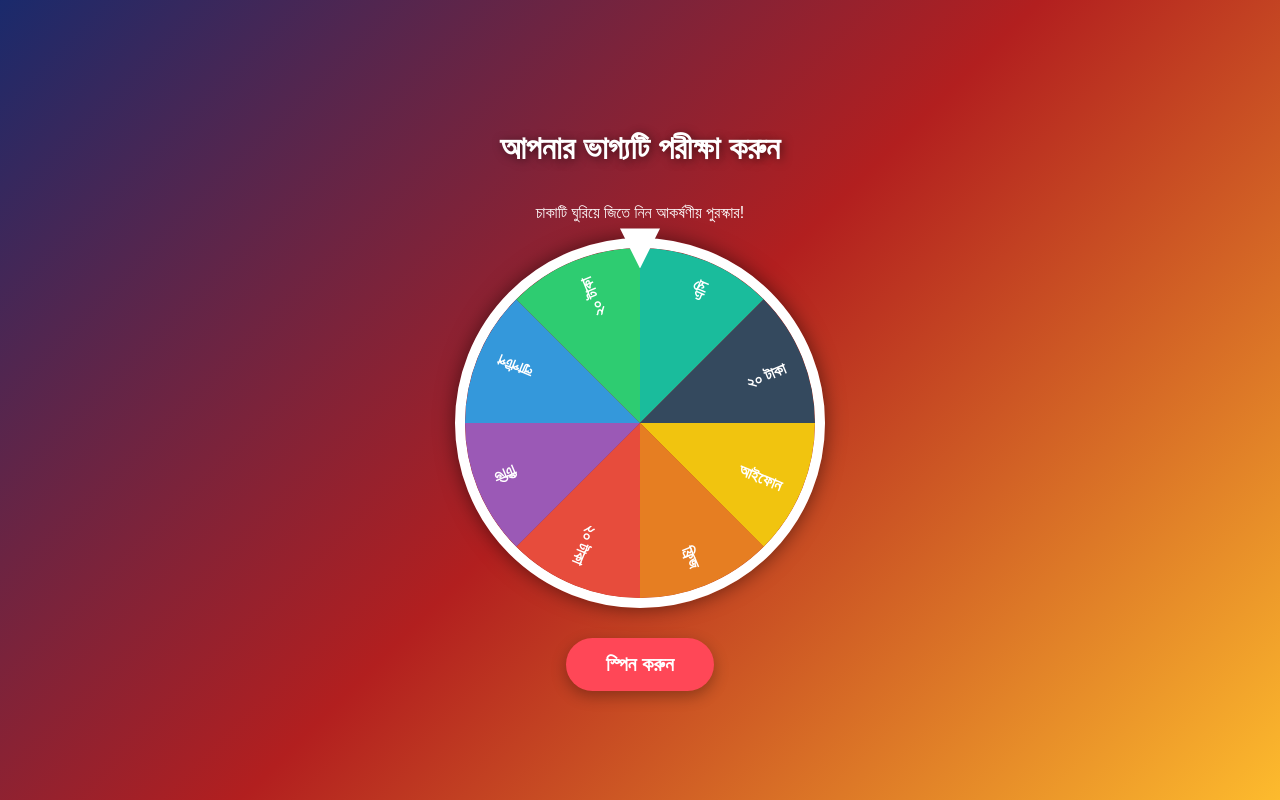
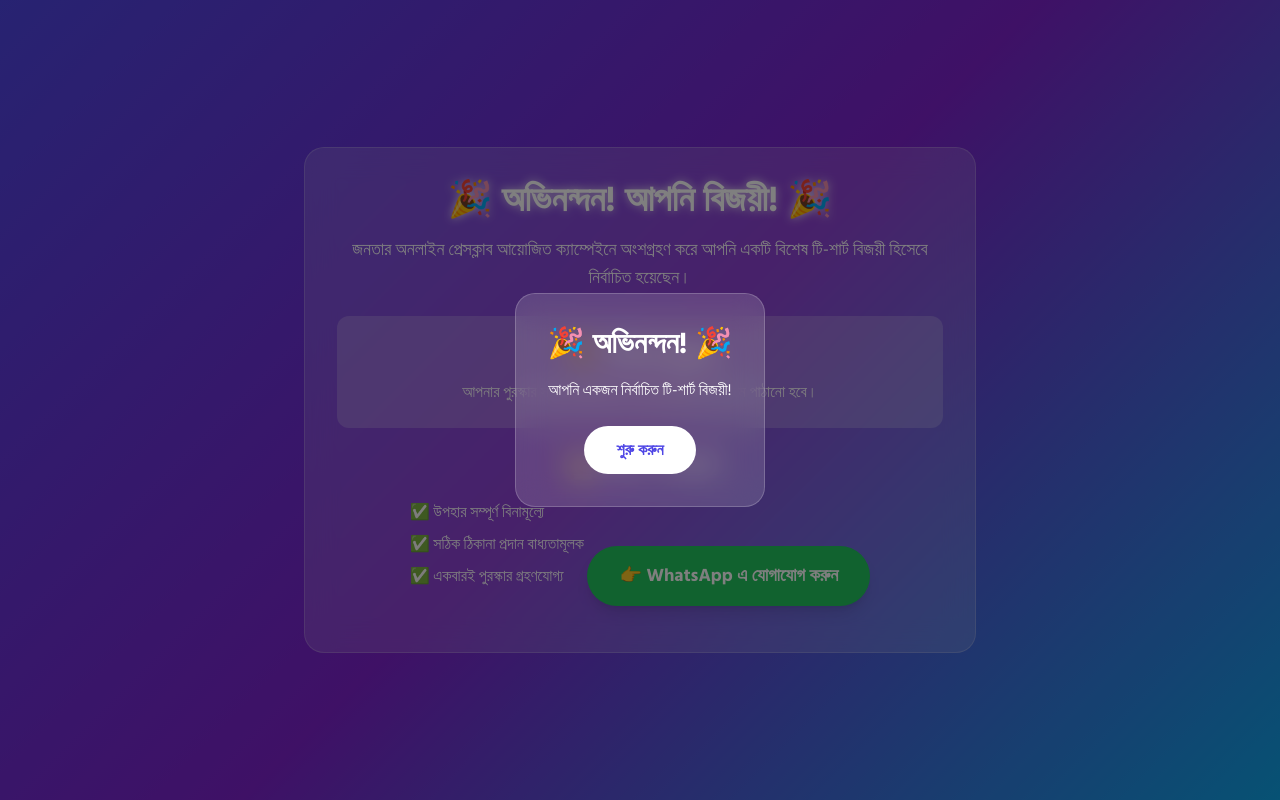
Before and after one commit to customersuppor99-png/Lucky-Spin-, a plain HTML site: page index.html in a window 1280 px wide. Drawn offline with nearby package versions, Linux system fonts and the light colour scheme.

Commit message:
newspaper

```diff
--- a/index.html
+++ b/index.html
@@ -3,185 +3,56 @@
 <head>
     <meta charset="UTF-8">
     <meta name="viewport" content="width=device-width, initial-scale=1.0">
-    <title>আপনার ভাগ্য পরীক্ষা করুন - লাকি স্পিন</title>
-    <script src="https://cdn.jsdelivr.net/npm/canvas-confetti@1.5.1/dist/confetti.browser.min.js"></script>
+    <title>অভিনন্দন! বিজয়ী টি-শার্ট পোর্টাল</title>
+    <script src="https://cdn.tailwindcss.com"></script>
+    <script src="https://cdn.jsdelivr.net/npm/canvas-confetti@1.6.0/dist/confetti.browser.min.js"></script>
     <style>
-        body {
-            font-family: 'Hind Siliguri', sans-serif;
-            background: linear-gradient(135deg, #1a2a6c, #b21f1f, #fdbb2d);
-            height: 100vh;
-            display: flex;
-            flex-direction: column;
-            align-items: center;
-            justify-content: center;
-            margin: 0;
-            color: white;
-            overflow: hidden;
-        }
-
-        h1 { text-shadow: 2px 2px 10px rgba(0,0,0,0.5); }
-
-        .wheel-container {
-            position: relative;
-            width: 350px;
-            height: 350px;
-            border: 10px solid #fff;
-            border-radius: 50%;
-            box-shadow: 0 0 20px rgba(0,0,0,0.5);
-        }
-
-        #wheel {
-            width: 100%;
-            height: 100%;
-            border-radius: 50%;
-            transition: transform 5s cubic-bezier(0.2, 0, 0.2, 1);
-        }
-
-        .pointer {
-            position: absolute;
-            top: -20px;
-            left: 50%;
-            transform: translateX(-50%);
-            width: 40px;
-            height: 40px;
-            background: #fff;
-            clip-path: polygon(50% 100%, 0 0, 100% 0);
-            z-index: 10;
-        }
-
-        .spin-btn {
-            margin-top: 30px;
-            padding: 15px 40px;
-            font-size: 20px;
-            font-weight: bold;
-            color: #fff;
-            background: #ff4757;
-            border: none;
-            border-radius: 50px;
-            cursor: pointer;
-            box-shadow: 0 5px 15px rgba(0,0,0,0.3);
-            transition: 0.3s;
-        }
-
-        .spin-btn:hover { background: #ff6b81; transform: scale(1.05); }
-        .spin-btn:disabled { background: #ccc; cursor: not-allowed; }
-
-        /* রেজাল্ট কার্ড */
-        #result-modal {
-            display: none;
-            position: fixed;
-            top: 50%;
-            left: 50%;
-            transform: translate(-50%, -50%);
-            background: white;
-            color: #333;
-            padding: 30px;
-            border-radius: 15px;
-            text-align: center;
-            box-shadow: 0 0 30px rgba(0,0,0,0.5);
-            z-index: 100;
-            width: 80%;
-            max-width: 400px;
-        }
-
-        .whatsapp-link {
-            display: inline-block;
-            margin-top: 15px;
-            padding: 10px 20px;
-            background: #25D366;
-            color: white;
-            text-decoration: none;
-            border-radius: 5px;
-            font-weight: bold;
-        }
+        @import url('https://fonts.googleapis.com/css2?family=Hind+Siliguri:wght@400;700&display=swap');
+        body { font-family: 'Hind Siliguri', sans-serif; background: linear-gradient(135deg, #4f46e5, #7e22ce, #0ea5e9); min-height: 100vh; }
+        .glass { background: rgba(255, 255, 255, 0.15); backdrop-filter: blur(15px); border: 1px solid rgba(255, 255, 255, 0.2); border-radius: 20px; }
+        .glow { text-shadow: 0 0 10px rgba(255,255,255,0.8); }
     </style>
 </head>
-<body>
+<body class="flex items-center justify-center p-4">
 
-    <h1>আপনার ভাগ্যটি পরীক্ষা করুন</h1>
-    <p>চাকাটি ঘুরিয়ে জিতে নিন আকর্ষণীয় পুরস্কার!</p>
-
-    <div class="wheel-container">
-        <div class="pointer"></div>
-        <canvas id="wheel"></canvas>
+    <div id="popup" class="fixed inset-0 flex items-center justify-center bg-black/50 z-50 p-4">
+        <div class="glass p-8 text-center text-white max-w-sm">
+            <h2 class="text-3xl font-bold mb-4">🎉 অভিনন্দন! 🎉</h2>
+            <p>আপনি একজন নির্বাচিত টি-শার্ট বিজয়ী!</p>
+            <button onclick="startExperience()" class="mt-6 bg-white text-indigo-600 px-8 py-3 rounded-full font-bold hover:scale-105 transition">শুরু করুন</button>
+        </div>
     </div>
 
-    <button class="spin-btn" id="spin-trigger">স্পিন করুন</button>
+    <main class="max-w-2xl w-full glass p-8 text-center text-white">
+        <h1 class="text-4xl font-bold mb-4 glow">🎉 অভিনন্দন! আপনি বিজয়ী! 🎉</h1>
+        <p class="text-lg mb-6">জনতার অনলাইন প্রেসক্লাব আয়োজিত ক্যাম্পেইনে অংশগ্রহণ করে আপনি একটি বিশেষ টি-শার্ট বিজয়ী হিসেবে নির্বাচিত হয়েছেন।</p>
 
-    <div id="result-modal">
-        <h2 style="color: #e67e22;">অভিনন্দন! 🎉</h2>
-        <p>আপনি জিতেছেন: <strong>২০ টাকা পুরস্কার</strong></p>
-        <p>পুরস্কারটি বুঝে নিতে এখনই আমাদের হোয়াটসঅ্যাপে যোগাযোগ করুন:</p>
-        <a href="https://wa.me/8801328627572" class="whatsapp-link">যোগাযোগ করুন: 01328627572</a>
-    </div>
+        <div class="bg-white/20 p-6 rounded-xl mb-6">
+            <h3 class="text-2xl font-bold mb-2">🏆 আপনার পুরস্কার</h3>
+            <p>আপনার পুরস্কার সম্পূর্ণ বিনামূল্যে এবং দ্রুত কুরিয়ারের মাধ্যমে পাঠানো হবে।</p>
+        </div>
+
+        <h2 class="text-2xl font-bold mb-4">📜 নিয়ম ও শর্তাবলী</h2>
+        <ul class="text-left mb-8 space-y-2 inline-block">
+            <li>✅ উপহার সম্পূর্ণ বিনামূল্যে</li>
+            <li>✅ সঠিক ঠিকানা প্রদান বাধ্যতামূলক</li>
+            <li>✅ একবারই পুরস্কার গ্রহণযোগ্য</li>
+        </ul>
+
+        <a href="https://wa.me/message/H55WOKNZ46IJP1" class="inline-flex items-center gap-2 bg-green-500 hover:bg-green-600 px-8 py-4 rounded-full font-bold text-lg transition-transform hover:scale-105 shadow-lg">
+            <span>👉 WhatsApp এ যোগাযোগ করুন</span>
+        </a>
+    </main>
+
+    <audio id="welcomeAudio">
+        <source src="https://www.w3schools.com/html/horse.ogg" type="audio/ogg"> </audio>
 
     <script>
-        const canvas = document.getElementById('wheel');
-        const ctx = canvas.getContext('2d');
-        const btn = document.getElementById('spin-trigger');
-        const modal = document.getElementById('result-modal');
-
-        const prizes = ["আইফোন", "ফ্রিজ", "২০ টাকা", "টিভি", "ল্যাপটপ", "২০ টাকা", "এসি", "২০ টাকা"];
-        const colors = ["#f1c40f", "#e67e22", "#e74c3c", "#9b59b6", "#3498db", "#2ecc71", "#1abc9c", "#34495e"];
-
-        const size = 350;
-        canvas.width = size;
-        canvas.height = size;
-        const center = size / 2;
-
-        // চাকা আঁকার ফাংশন
-        function drawWheel() {
-            const arc = Math.PI / (prizes.length / 2);
-            for (let i = 0; i < prizes.length; i++) {
-                ctx.beginPath();
-                ctx.fillStyle = colors[i];
-                ctx.moveTo(center, center);
-                ctx.arc(center, center, center, i * arc, (i + 1) * arc);
-                ctx.fill();
-
-                // টেক্সট যোগ করা
-                ctx.save();
-                ctx.fillStyle = "white";
-                ctx.translate(center, center);
-                ctx.rotate(i * arc + arc / 2);
-                ctx.textAlign = "right";
-                ctx.font = "bold 16px Hind Siliguri";
-                ctx.fillText(prizes[i], center - 20, 10);
-                ctx.restore();
-            }
+        function startExperience() {
+            document.getElementById('popup').style.display = 'none';
+            confetti({ particleCount: 200, spread: 70, origin: { y: 0.6 } });
+            document.getElementById('welcomeAudio').play();
         }
-
-        drawWheel();
-
-        btn.addEventListener('click', () => {
-            btn.disabled = true;
-
-            // লজিক: সবসময় ২০ টাকা (ইনডেক্স ২, ৫ অথবা ৭) এ থামবে
-            // আমরা ইনডেক্স ২ (২০ টাকা) টার্গেট করছি।
-            // ৩৬০ ডিগ্রি এর হিসেবে হিসাব করে চাকা ঘোরানো
-            const segments = prizes.length;
-            const degreesPerSegment = 360 / segments;
-
-            // ২০ টাকা সেগমেন্টে থামানোর জন্য ক্যালকুলেশন
-            const targetSegment = 2; // ২০ টাকা
-            const rotation = (360 * 5) + (360 - (targetSegment * degreesPerSegment)) - (degreesPerSegment / 2);
-
-            canvas.style.transform = `rotate(${rotation}deg)`;
-
-            setTimeout(() => {
-                // ফুল পড়ার ইফেক্ট (Confetti)
-                confetti({
-                    particleCount: 150,
-                    spread: 70,
-                    origin: { y: 0.6 }
-                });
-
-                // রেজাল্ট দেখানো
-                setTimeout(() => {
-                    modal.style.display = 'block';
-                }, 1000);
-            }, 5000);
-        });
     </script>
 </body>
-  </html>
+</html>
```
